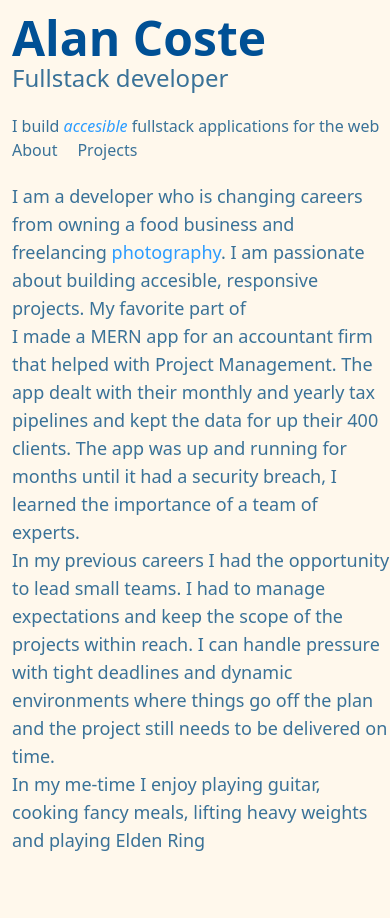
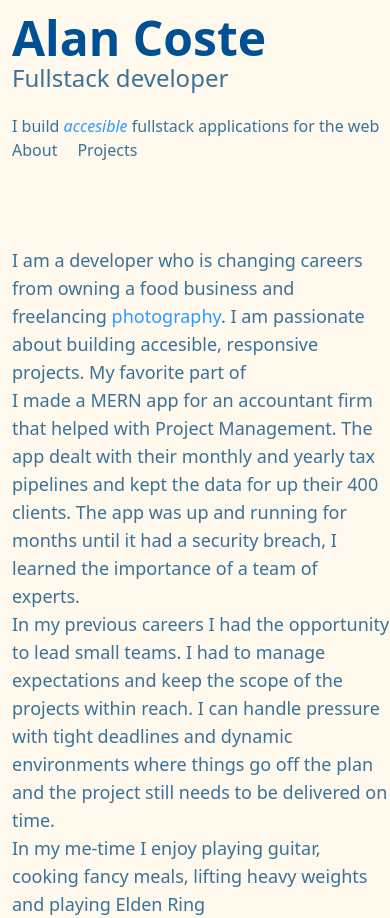
Before and after one commit to costealan/portfolio-2025, a Next.js app: page / in a window 390 px wide. Before the commit the page ends 854 px from the top, so only its background shows below. Built offline with nearby package versions, Linux system fonts and the light colour scheme.

Commit message:
Add style for max length for padding
avoiding having the elements pushed by a padding that is supposed to be only on tablet

```diff
--- a/src/app/layout.tsx
+++ b/src/app/layout.tsx
@@ -33,7 +33,7 @@ export default function RootLayout({
                   Projects
                 </Link>
               </nav>
-              <main className="lg:max-w-125 lg:ml-30 md:max-w-2xl md:pt-16">
+              <main className="lg:max-w-125 lg:ml-30 md:max-w-2xl max-lg:pt-16">
                 {children}
               </main>
             </div>
```
